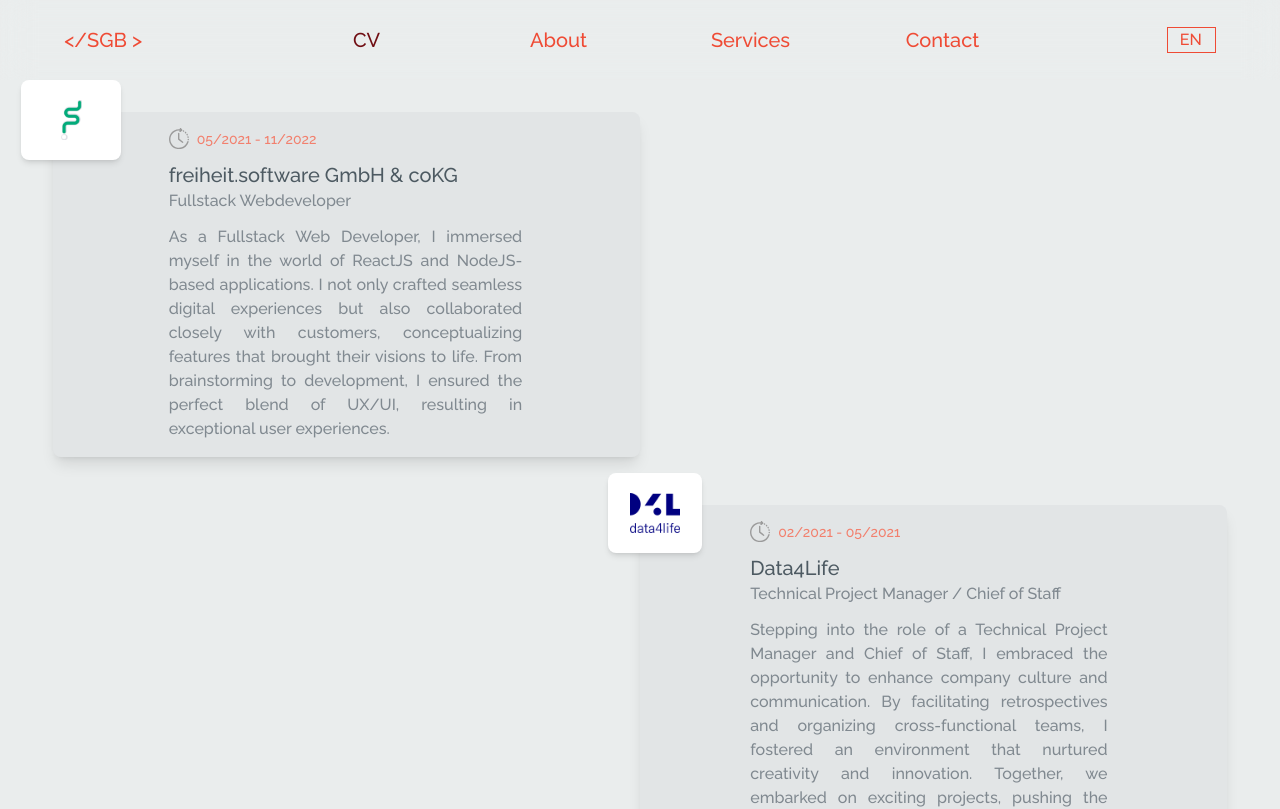
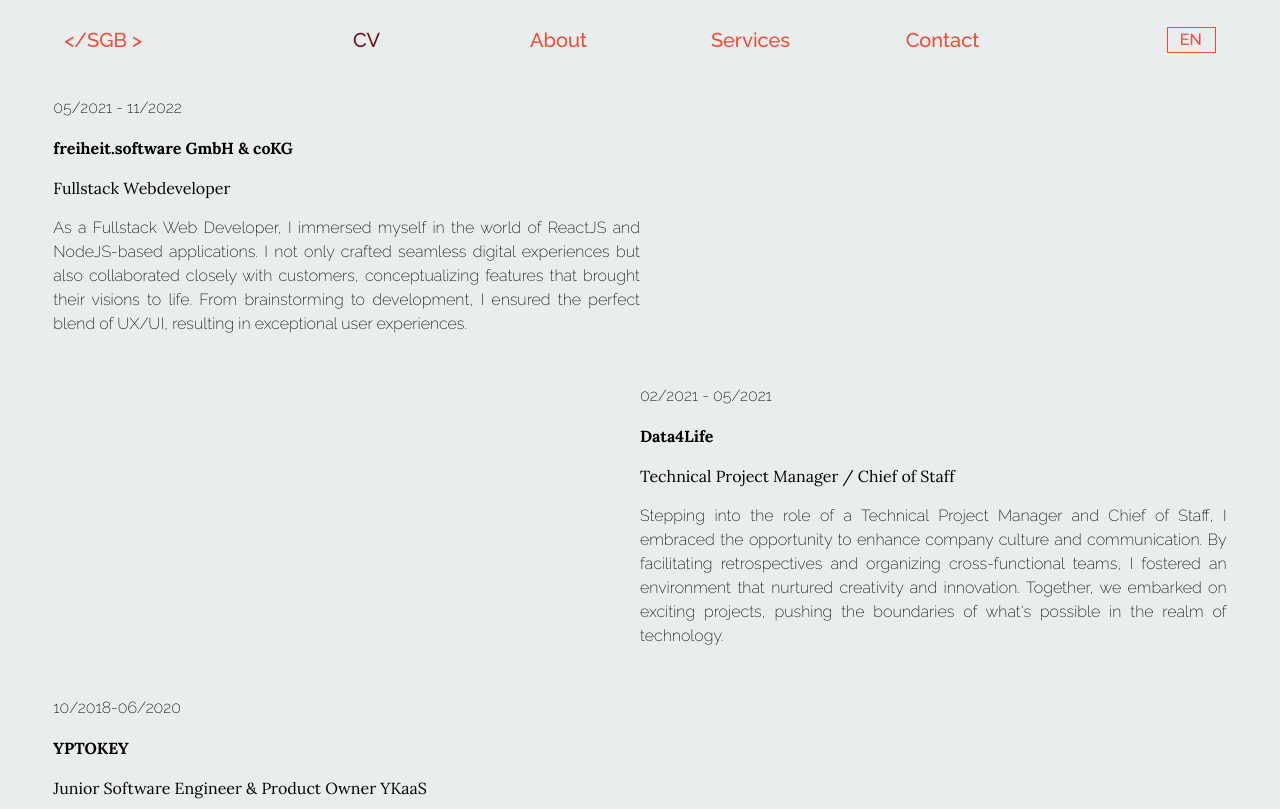
Before and after one commit to ShawnGB/my-portfolio, a React (Vite) app: page /cv in a window 1280 px wide. Shown: the top 809 px of the page. Built offline with nearby package versions, Linux system fonts and the light colour scheme.

Commit message:
updated cv cards// wip

```diff
--- a/src/components/CV/CvCardComponent.tsx
+++ b/src/components/CV/CvCardComponent.tsx
@@ -1,5 +1,5 @@
 import { WorkingExperience } from '../../Models';
-import TimeSpanIcon from '../../assets/svg/icons/TimeSpanIcon';
+// import TimeSpanIcon from '../../assets/svg/icons/TimeSpanIcon';
 
 type IProps = {
   experience: WorkingExperience;
@@ -7,40 +7,27 @@ type IProps = {
 };
 
 export default function CvCardComponent({ experience, index }: IProps) {
-  const imgURL = new URL(
-    `/src/assets/images/${experience.icon}`,
-    import.meta.url
-  ).href;
+  // const imgURL = new URL(
+  //   `/src/assets/images/${experience.icon}`,
+  //   import.meta.url
+  // ).href;
 
   return (
     <div
-      className={`bg-primary-200 w-full sm:w-1/2 mt-8 bg-opacity-30 shadow-lg rounded-lg flex flex-shrink-0 gap-4 align-middle ${
+      className={`w-full sm:w-1/2 my-4 flex flex-col gap-y-4 ${
         index % 2 === 0 ? 'sm:mr-auto' : 'sm:ml-auto'
       }`}
     >
-      <div className='relative -top-8 -left-8 bg-white h-20 w-full flex align-middle rounded-lg shadow-md'>
+      {/* <div className='relative -top-8 -left-8 bg-white h-20 w-full flex align-middle'>
         <img className='m-auto max-h-10 max-w-5/6' src={imgURL} alt='' />
-      </div>
-      <div className='flex flex-col justify-between my-4'>
-        <div className='w-full'>
-          <p className='text-sm text-gray-600 flex items-center gap-x-2 text-accent-400 font-medium'>
-            <TimeSpanIcon />
-            {experience.span}
-          </p>
-          <div className='flex flex-col justify-items-start  my-3 w-full'>
-            <div className='font-regular text-xl text-primary-700'>
-              {experience.conmpany}
-            </div>
-            <div className='text-l font-regular text-primary-500'>
-              {experience.position}
-            </div>
-          </div>
+      </div> */}
 
-          <p className='text-gray-500 w-full sm:w-3/4 text-base text-justify  text-primary-500'>
-            {experience.description}
-          </p>
-        </div>
-      </div>
+      <p className='font-light'>{experience.span}</p>
+      <h1 className='text-l font-semibold'>{experience.conmpany}</h1>
+      <h2 className='text-l font-regular'>{experience.position}</h2>
+      <p className='text-base text-justify font-light '>
+        {experience.description}
+      </p>
     </div>
   );
 }
```
